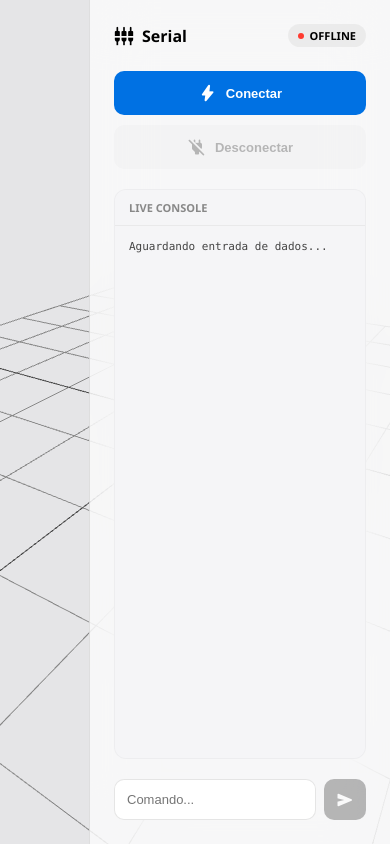
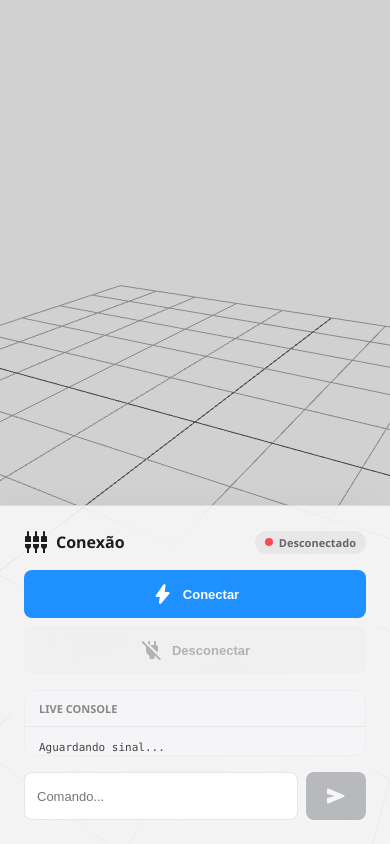
Before and after one commit to eliMassaqui/wandi-simulation, a website built with Vite: page index.html in a window 390 px wide. Built offline with nearby package versions, Linux system fonts and the light colour scheme.

Commit message:
UI SERIAL PERFEITO

```diff
--- a/index.html
+++ b/index.html
@@ -7,105 +7,89 @@
   <style>
     :root {
       --sidebar-width: 300px;
-      --glass-bg: rgba(255, 255, 255, 0.7);
-      --output-bg: #f5f5f7; /* Cinza branco suave */
-      --accent: #0071e3;
+      --glass-bg: rgba(255, 255, 255, 0.75);
+      --output-bg: #f5f5f7;
+      --accent: #1e90ff;
       --text: #1d1d1f;
     }
 
-    body { margin: 0; overflow: hidden; font-family: 'Segoe UI', system-ui, sans-serif; display: flex; }
-
+    body { margin: 0; overflow: hidden; font-family: 'Segoe UI', system-ui, sans-serif; display: flex; background: #d1d1d1; }
     canvas { position: fixed; top: 0; left: 0; z-index: 1; }
 
-    /* Sidebar Redimensionável */
     #serial-panel {
-      position: fixed;
-      right: 0; top: 0;
-      width: var(--sidebar-width);
-      height: 100vh;
+      position: fixed; right: 0; top: 0;
+      width: var(--sidebar-width); height: 100vh;
       background: var(--glass-bg);
-      backdrop-filter: blur(30px);
-      -webkit-backdrop-filter: blur(30px);
+      backdrop-filter: blur(30px); -webkit-backdrop-filter: blur(30px);
       border-left: 1px solid rgba(0,0,0,0.1);
-      z-index: 100;
-      display: flex;
-      flex-direction: column;
-      transition: background 0.3s;
-      min-width: 200px;
-      max-width: 600px;
+      z-index: 100; display: flex; flex-direction: column;
+      box-shadow: -10px 0 30px rgba(0,0,0,0.03);
     }
 
-    /* Barra de Redimensionamento */
-    #resizer {
-      width: 4px; height: 100%; cursor: ew-resize;
-      position: absolute; left: 0; top: 0; z-index: 101;
+    @media (max-width: 600px) {
+      #serial-panel { width: 100%; height: 40vh; top: auto; bottom: 0; border-left: none; border-top: 1px solid rgba(0,0,0,0.1); }
     }
-    #resizer:hover { background: var(--accent); opacity: 0.5; }
 
-    .sidebar-content { padding: 24px; display: flex; flex-direction: column; height: 100%; box-sizing: border-box; }
+    .sidebar-content { padding: 24px; display: flex; flex-direction: column; height: 100%; box-sizing: border-box; gap: 16px; }
 
-    .header { display: flex; justify-content: space-between; align-items: center; margin-bottom: 24px; }
-    .header h3 { margin: 0; font-size: 16px; font-weight: 600; display: flex; align-items: center; gap: 8px; }
+    .header { display: flex; justify-content: space-between; align-items: center; }
+    .header h3 { margin: 0; font-size: 16px; font-weight: 600; display: flex; align-items: center; gap: 8px; color: var(--text); }
 
-    .status-pill {
+    .status-badge {
       display: flex; align-items: center; gap: 6px; padding: 4px 10px;
-      background: rgba(0,0,0,0.05); border-radius: 20px; font-size: 11px; font-weight: 700;
+      background: rgba(0,0,0,0.05); border-radius: 20px; font-size: 11px; font-weight: 700; color: #666;
     }
-    .dot { width: 6px; height: 6px; border-radius: 50%; background: #ff3b30; }
-    .dot.connected { background: #34c759; box-shadow: 0 0 8px #34c759; }
+    .dot { width: 8px; height: 8px; border-radius: 50%; background: #ff4757; transition: 0.3s; }
+    .dot.connected { background: #2ed573; box-shadow: 0 0 8px #2ed573; }
 
-    /* Botões Estilo Apple */
-    .actions { display: flex; flex-direction: column; gap: 10px; margin-bottom: 20px; }
+    .btn-group { display: flex; flex-direction: column; gap: 8px; }
+
     button {
       display: flex; align-items: center; justify-content: center; gap: 8px;
-      padding: 12px; border: none; border-radius: 10px; font-size: 13px; font-weight: 600;
-      cursor: pointer; transition: all 0.2s cubic-bezier(0.4, 0, 0.2, 1);
+      padding: 12px; border: none; border-radius: 8px; font-size: 13px; font-weight: 600;
+      cursor: pointer; transition: all 0.2s;
       background: rgba(0,0,0,0.05); color: var(--text);
     }
-    button:hover:not(:disabled) { background: rgba(0,0,0,0.1); transform: scale(1.02); }
-    button:active { transform: scale(0.98); }
+    button:hover:not(:disabled) { background: rgba(0,0,0,0.1); }
     button#btn-connect { background: var(--accent); color: white; }
     button:disabled { opacity: 0.3; cursor: not-allowed; }
 
-    /* Output - Ocupando todo o espaço */
     .output-container {
-      flex-grow: 1; display: flex; flex-direction: column;
+      flex: 1; display: flex; flex-direction: column;
       background: var(--output-bg); border-radius: 12px;
-      margin-bottom: 20px; border: 1px solid rgba(0,0,0,0.03); overflow: hidden;
+      border: 1px solid rgba(0,0,0,0.03); overflow: hidden;
     }
     .output-header { padding: 10px 14px; font-size: 11px; font-weight: 700; color: #888; border-bottom: 1px solid rgba(0,0,0,0.05); }
 
     #serial-log {
-      flex-grow: 1; padding: 14px; font-family: 'SF Mono', 'Consolas', monospace;
+      flex: 1; padding: 14px; font-family: 'SF Mono', 'Consolas', monospace;
       font-size: 11px; color: #444; overflow-y: auto; white-space: pre-wrap;
     }
 
-    /* Input Group */
-    .input-group { display: flex; gap: 8px; align-items: center; }
+    .input-group { display: flex; gap: 8px; }
     input {
-      flex: 1; padding: 12px; border-radius: 10px; border: 1px solid rgba(0,0,0,0.1);
+      flex: 1; padding: 12px; border-radius: 8px; border: 1px solid rgba(0,0,0,0.1);
       background: white; outline: none; font-size: 13px;
     }
-    #btn-send { width: 45px; height: 41px; padding: 0; border-radius: 10px; background: var(--text); color: white; }
+    #btn-send { width: 60px; background: #2f3542; color: white; }
 
-    .material-symbols-rounded { font-variation-settings: 'FILL' 1, 'wght' 400, 'GRAD' 0, 'opsz' 24; font-size: 20px; }
+    .material-symbols-rounded { font-variation-settings: 'FILL' 1, 'wght' 400, 'GRAD' 0, 'opsz' 24; }
   </style>
 </head>
 <body>
 
   <div id="serial-panel">
-    <div id="resizer"></div>
     <div class="sidebar-content">
 
       <div class="header">
-        <h3><span class="material-symbols-rounded">settings_input_component</span> Serial</h3>
-        <div class="status-pill">
+        <h3><span class="material-symbols-rounded">settings_input_component</span> Conexão</h3>
+        <div class="status-badge">
           <div id="status-dot" class="dot"></div>
-          <span id="status-text">OFFLINE</span>
+          <span id="status-text">Desconectado</span>
         </div>
       </div>
 
-      <div class="actions">
+      <div class="btn-group">
         <button id="btn-connect">
           <span class="material-symbols-rounded">bolt</span> Conectar
         </button>
@@ -116,12 +100,12 @@
 
       <div class="output-container">
         <div class="output-header">LIVE CONSOLE</div>
-        <div id="serial-log">Aguardando entrada de dados...</div>
+        <div id="serial-log">Aguardando sinal...</div>
       </div>
 
       <div class="input-group">
         <input type="text" id="serial-input" placeholder="Comando..." disabled />
-        <button id="btn-send" disabled title="Enviar">
+        <button id="btn-send" disabled>
           <span class="material-symbols-rounded">send</span>
         </button>
       </div>
--- a/main.js
+++ b/main.js
@@ -2,9 +2,8 @@ import * as THREE from 'three';
 import { OrbitControls } from 'three/examples/jsm/controls/OrbitControls.js';
 import { SerialManager } from './serial.js';
 
-// Setup Básico 3D
 const scene = new THREE.Scene();
-scene.background = new THREE.Color('#e5e5e7'); // Fundo cinza suave Apple
+scene.background = new THREE.Color('#d1d1d1');
 
 const camera = new THREE.PerspectiveCamera(75, window.innerWidth / window.innerHeight, 0.1, 1000);
 camera.position.set(3, 3, 5);
@@ -16,12 +15,12 @@ document.body.appendChild(renderer.domElement);
 const controls = new OrbitControls(camera, renderer.domElement);
 scene.add(new THREE.GridHelper(10, 10), new THREE.AmbientLight(0xffffff, 1));
 
-// Inicialização Serial
+// Inicializa a Serial
 const serial = new SerialManager();
 
-// Reação aos dados
+// Interação com os dados recebidos
 serial.onData = (data) => {
-    // Exemplo: if(data.includes('move')) { ... }
+    // Exemplo: console.log("Dado recebido:", data);
 };
 
 function animate() {
--- a/serial.js
+++ b/serial.js
@@ -6,46 +6,24 @@ export class SerialManager {
         this.logBuffer = "";
         this.onData = null;
 
-        this.initUI();
-        this.initEvents();
-        this.initResizer();
-    }
-
-    initUI() {
-        this.panel = document.getElementById('serial-panel');
-        this.btnConnect = document.getElementById('btn-connect');
-        this.btnDisconnect = document.getElementById('btn-disconnect');
-        this.btnSend = document.getElementById('btn-send');
-        this.input = document.getElementById('serial-input');
-        this.logElem = document.getElementById('serial-log');
-        this.dot = document.getElementById('status-dot');
-        this.statusText = document.getElementById('status-text');
-    }
-
-    initResizer() {
-        const resizer = document.getElementById('resizer');
-        resizer.addEventListener('mousedown', (e) => {
-            document.addEventListener('mousemove', resize);
-            document.addEventListener('mouseup', stopResize);
-        });
-
-        const resize = (e) => {
-            const newWidth = window.innerWidth - e.pageX;
-            if (newWidth > 200 && newWidth < 600) {
-                this.panel.style.width = `${newWidth}px`;
-            }
+        this.ui = {
+            btnConnect: document.getElementById('btn-connect'),
+            btnDisconnect: document.getElementById('btn-disconnect'),
+            btnSend: document.getElementById('btn-send'),
+            input: document.getElementById('serial-input'),
+            log: document.getElementById('serial-log'),
+            dot: document.getElementById('status-dot'),
+            text: document.getElementById('status-text')
         };
 
-        const stopResize = () => {
-            document.removeEventListener('mousemove', resize);
-        };
+        this.initEvents();
     }
 
     initEvents() {
-        this.btnConnect.onclick = () => this.connect();
-        this.btnDisconnect.onclick = () => this.disconnect();
-        this.btnSend.onclick = () => this.send();
-        this.input.onkeypress = (e) => { if (e.key === 'Enter') this.send(); };
+        this.ui.btnConnect.onclick = () => this.connect();
+        this.ui.btnDisconnect.onclick = () => this.disconnect();
+        this.ui.btnSend.onclick = () => this.send();
+        this.ui.input.onkeypress = (e) => { if (e.key === 'Enter') this.send(); };
     }
 
     async connect() {
@@ -78,12 +56,13 @@ export class SerialManager {
     }
 
     async send() {
-        if (!this.port?.writable || !this.input.value) return;
+        const val = this.ui.input.value;
+        if (!this.port?.writable || !val) return;
         const writer = this.port.writable.getWriter();
-        await writer.write(new TextEncoder().encode(this.input.value + '\n'));
-        this.log(`\n>> ${this.input.value}\n`);
+        await writer.write(new TextEncoder().encode(val + '\n'));
+        this.log(`\n>> ${val}\n`);
         writer.releaseLock();
-        this.input.value = '';
+        this.ui.input.value = '';
     }
 
     async disconnect() {
@@ -95,16 +74,16 @@ export class SerialManager {
     log(text) {
         this.logBuffer += text;
         if (this.logBuffer.length > 3000) this.logBuffer = this.logBuffer.slice(-3000);
-        this.logElem.textContent = this.logBuffer;
-        this.logElem.scrollTop = this.logElem.scrollHeight;
+        this.ui.log.textContent = this.logBuffer;
+        this.ui.log.scrollTop = this.ui.log.scrollHeight;
     }
 
     updateUI(connected) {
-        this.btnConnect.disabled = connected;
-        this.btnDisconnect.disabled = !connected;
-        this.btnSend.disabled = !connected;
-        this.input.disabled = !connected;
-        this.dot.className = connected ? 'dot connected' : 'dot';
-        this.statusText.textContent = connected ? 'ONLINE' : 'OFFLINE';
+        this.ui.btnConnect.disabled = connected;
+        this.ui.btnDisconnect.disabled = !connected;
+        this.ui.btnSend.disabled = !connected;
+        this.ui.input.disabled = !connected;
+        this.ui.dot.className = connected ? 'dot connected' : 'dot';
+        this.ui.text.textContent = connected ? 'Conectado' : 'Desconectado';
     }
 }
```
